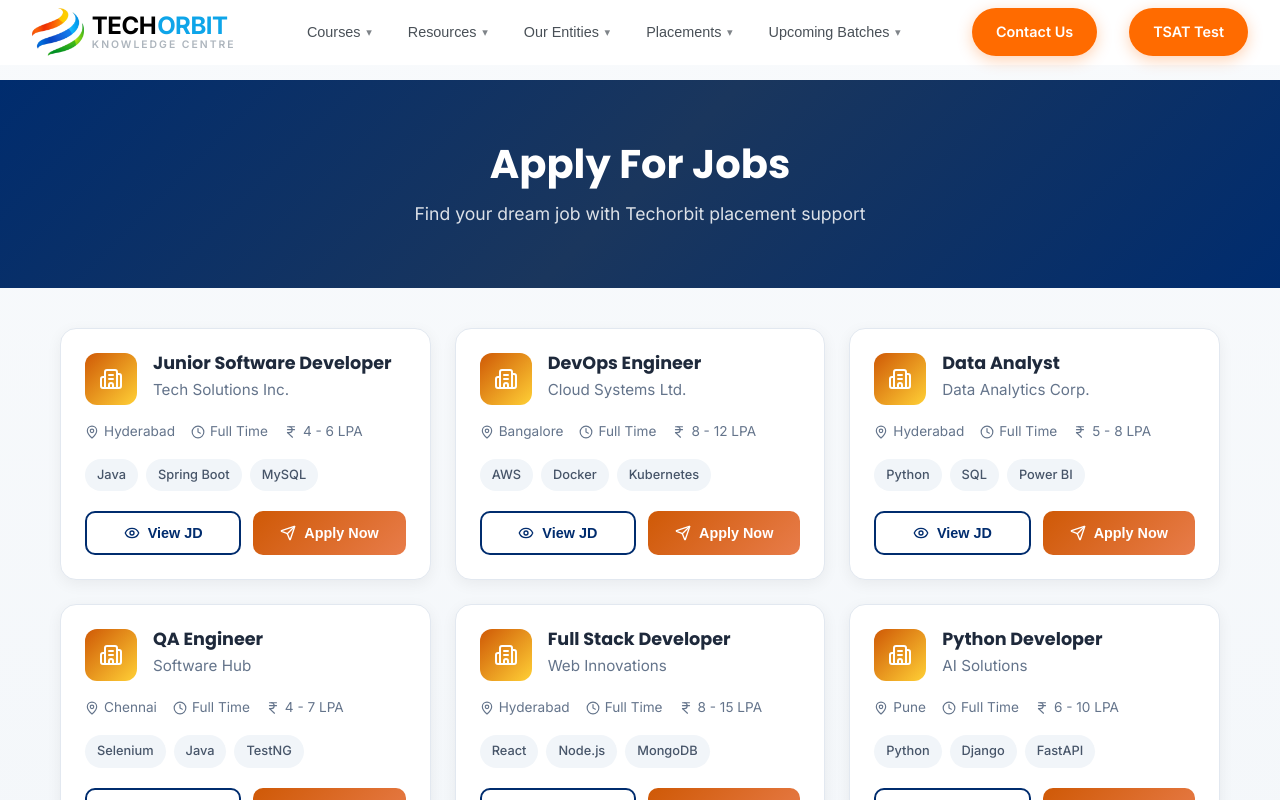
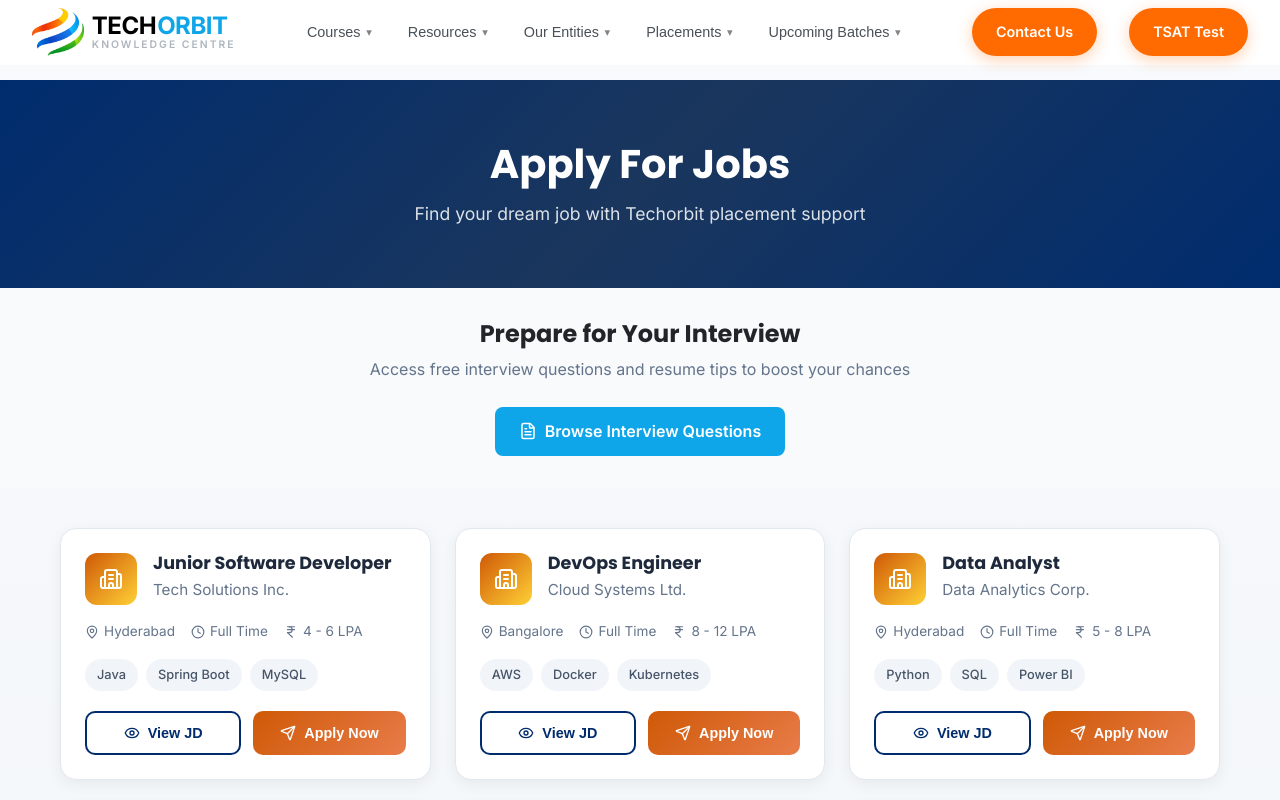
Before and after one commit to Babblu9/techorbit, a Next.js app: page /placements/apply in a window 1280 px wide. Shown: the top 800 px of the page. Built offline with nearby package versions, Linux system fonts and the light colour scheme.

Commit message:
Update placement pricing to 1 Month Salary + GST, add Interview Questions CTA in Apply Jobs

```diff
--- a/src/app/placements/apply/page.jsx
+++ b/src/app/placements/apply/page.jsx
@@ -1,5 +1,6 @@
 'use client';
 import { useState } from 'react';
+import Link from 'next/link';
 import {
     Briefcase, MapPin, Send, User, Phone, Mail, FileText,
     CheckCircle, Eye, X, Clock, IndianRupee, Building2
@@ -48,6 +49,30 @@
             <section className={styles.hero}>
                 <h1 className={styles.title}>Apply For Jobs</h1>
                 <p className={styles.subtitle}>Find your dream job with Techorbit placement support</p>
+            </section>
+
+            {/* Interview Preparation CTA */}
+            <section style={{ background: '#f8fafc', padding: '2rem 1rem', textAlign: 'center' }}>
+                <div style={{ maxWidth: '1200px', margin: '0 auto' }}>
+                    <h2 style={{ fontSize: '1.5rem', fontWeight: 700, marginBottom: '0.5rem' }}>Prepare for Your Interview</h2>
+                    <p style={{ color: '#64748b', marginBottom: '1.5rem' }}>Access free interview questions and resume tips to boost your chances</p>
+                    <Link
+                        href="/resources/interview-questions"
+                        style={{
+                            display: 'inline-flex',
+                            alignItems: 'center',
+                            gap: '0.5rem',
+                            background: '#0ea5e9',
+                            color: 'white',
+                            padding: '0.75rem 1.5rem',
+                            borderRadius: '8px',
+                            fontWeight: 600,
+                            textDecoration: 'none'
+                        }}
+                    >
+                        <FileText size={18} /> Browse Interview Questions
+                    </Link>
+                </div>
             </section>
 
             {/* Main Content */}
--- a/src/app/placements/skill-to-job/page.jsx
+++ b/src/app/placements/skill-to-job/page.jsx
@@ -130,12 +130,12 @@
                                 <tr>
                                     <td><strong>Post-Placement Fee</strong></td>
                                     <td>Fresher Package</td>
-                                    <td className={styles.highlightCell}>₹30,000 + GST</td>
+                                    <td className={styles.highlightCell}>1 Month Salary + GST</td>
                                 </tr>
                                 <tr>
                                     <td><strong>Post-Placement Fee</strong></td>
                                     <td>Experienced (5.1 – 10 LPA)</td>
-                                    <td className={styles.highlightCell}>₹50,000 + GST</td>
+                                    <td className={styles.highlightCell}>1 Month Salary + GST</td>
                                 </tr>
                                 <tr>
                                     <td><strong>Post-Placement Fee</strong></td>
```
